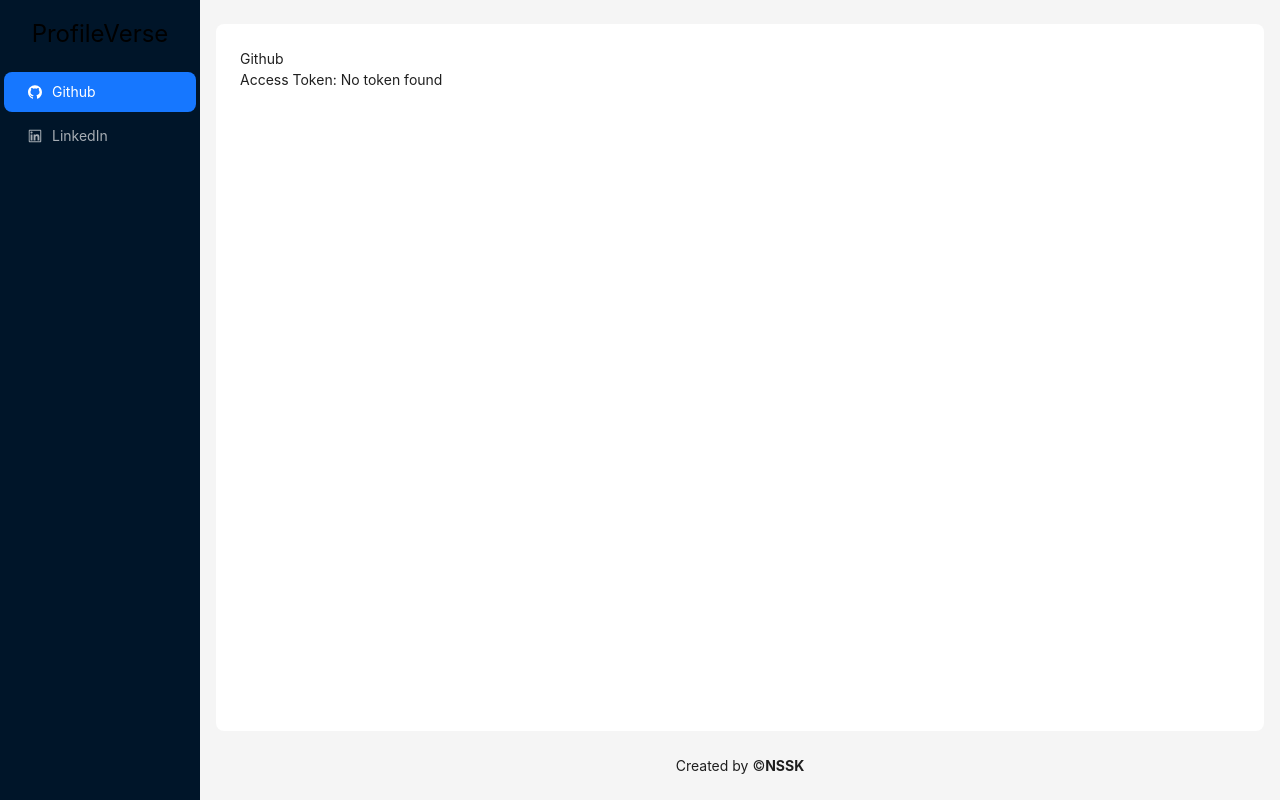
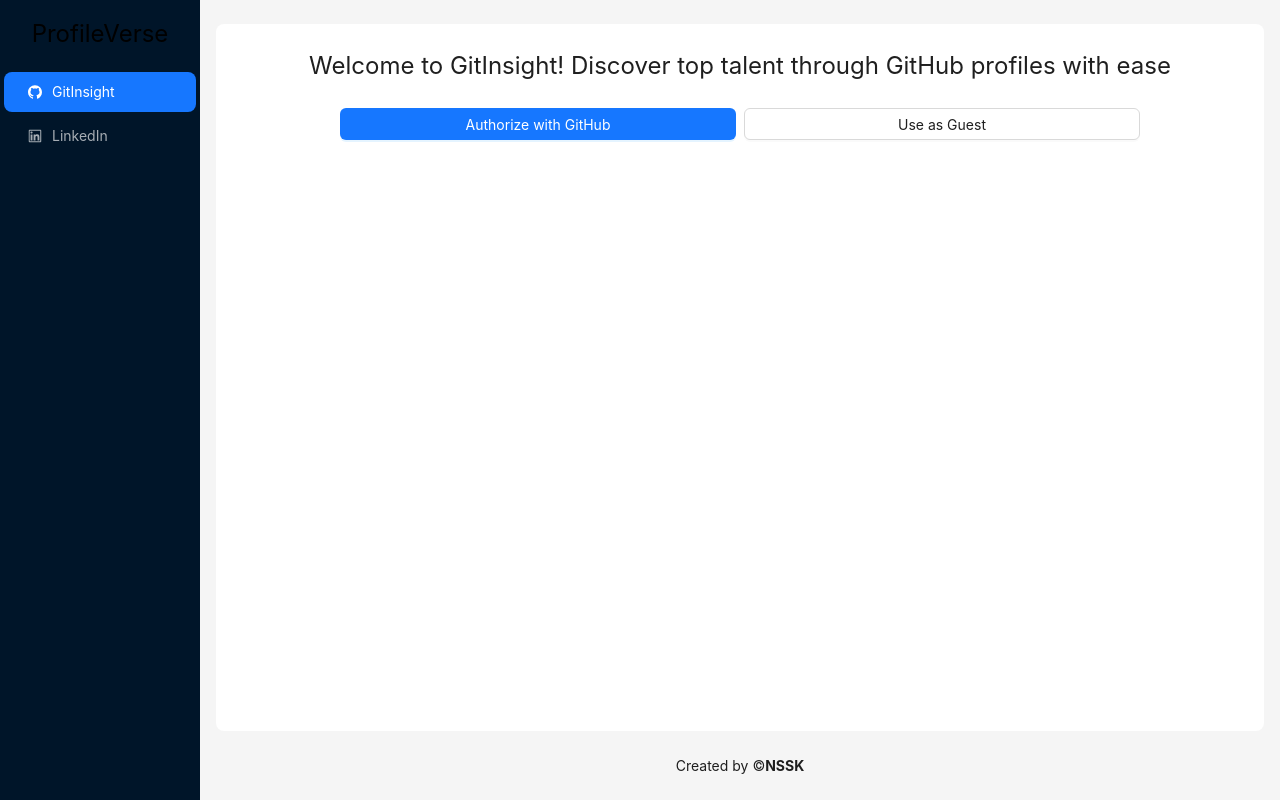
Before and after one commit to Sivasaikrishna19/ProfileVerse, a Next.js app in the folder client/: page /github in a window 1280 px wide. Built offline with nearby package versions, Linux system fonts and the light colour scheme.

Commit message:
api call issue resolved

```diff
--- a/client/src/app/MyCustomLayout.tsx
+++ b/client/src/app/MyCustomLayout.tsx
@@ -22,7 +22,7 @@
     {
       key: "1",
       icon: <GithubOutlined />,
-      label: <Link href="/github">Github</Link>,
+      label: <Link href="/github">GitInsight</Link>,
     },
     {
       key: "2",
@@ -35,9 +35,6 @@
   } = theme.useToken();
   const pathname = usePathname();
   const selectedKey = useSelectedKey();
-  useEffect(() => {
-    console.log(pathname, "params");
-  }, [pathname]);
 
   return (
     <Layout style={{ width: "100vw", height: "100vh" }}>
--- a/client/src/app/github/page.tsx
+++ b/client/src/app/github/page.tsx
@@ -1,23 +1,81 @@
 "use client";
 import React, { useEffect, useState } from "react";
 import Cookies from "js-cookie";
+import { Button, Input } from "antd";
+import Search from "antd/es/input/Search";
+import { fetchUserData } from "@/utils/api";
 
 const page = () => {
-  const [accessToken, setAccessToken] = useState("");
+  const [accessToken, setAccessToken] = useState<string>("");
+  const [isGuest, setIsGuest] = useState<boolean>(false);
+  const [username, setUsername] = useState<string | null>();
+
+  const handleGuestLogin = () => {
+    setIsGuest(true);
+  };
 
   useEffect(() => {
     const token: any = Cookies.get("access_token");
-    setAccessToken(token || "No token found");
+    setAccessToken(token);
   }, []);
 
-  useEffect(() => {
-    console.log("token", accessToken);
-  }, [accessToken]);
+  const onSearch = async () => {
+    let userData;
+    if (username) {
+      if (accessToken) {
+        userData = await fetchUserData(username!, accessToken);
+        console.log("res data:", userData);
+      } else {
+        userData = await fetchUserData(username!);
+      }
+    }
+
+    console.log(userData, "user data");
+
+    setUsername(null);
+  };
 
   return (
     <div>
-      <h1>Github</h1>
-      <p>Access Token: {accessToken}</p>
+      <div className="flex items-center justify-center w-full text-[24px] mb-6">
+        <>
+          {" "}
+          Welcome to GitInsight! Discover top talent through GitHub profiles
+          with ease
+        </>
+      </div>
+      {accessToken || isGuest ? (
+        <div className="w-full">
+          <Search
+            placeholder="Search for profile..."
+            allowClear
+            enterButton="Search"
+            value={username}
+            size="large"
+            className="w-full"
+            onSearch={onSearch}
+            onChange={(e: any) => {
+              setUsername(e.target.value);
+            }}
+          />
+        </div>
+      ) : (
+        <div className="w-[80%] m-auto flex justify-center">
+          <Button
+            type="primary"
+            className="w-full mr-1"
+            onClick={() =>
+              (window.location.href =
+                "https://github.com/login/oauth/authorize?client_id=Ov23li3wlt1XywFULHLj&redirect_uri=http://localhost:3000/api/github/callback&scope=user,repo")
+            }
+          >
+            Authorize with GitHub
+          </Button>
+          <Button onClick={handleGuestLogin} className="w-full ml-1">
+            Use as Guest
+          </Button>
+        </div>
+      )}
     </div>
   );
 };
--- a/client/src/utils/api.ts
+++ b/client/src/utils/api.ts
@@ -1,13 +1,14 @@
 // src/utils/api.js
 import axios from 'axios';
 
-export const fetchUserData = async (endpoint:string, token = null, params = {}) => {
+export const fetchUserData = async (username:string, token:string|null = null, params = {}) => {
   const headers = token ? { Authorization: `Bearer ${token}` } : {};
   try {
-    const response = await axios.get(endpoint, {
+    const response = await axios.get('https://api.github.com/users/'+username, {
       headers,
       params,
     });
+    console.log(response.data,"response")
     return response.data;
   } catch (error) {
     console.error('API call error:', error);
```
